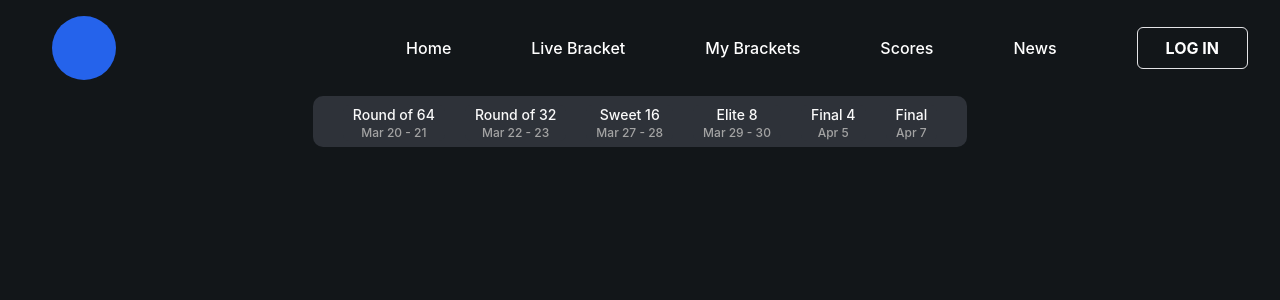
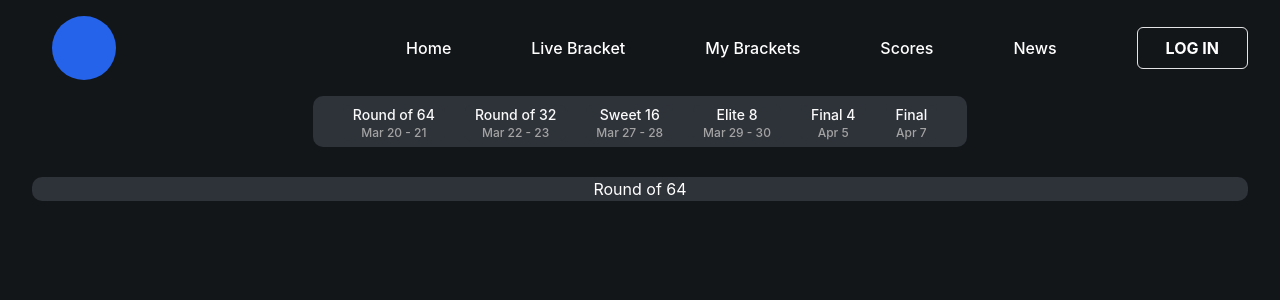
Before and after one commit to knbhagat/March-Madness-App, a React (Vite) app in the folder src/frontend-mm_app/: page /scores in a window 1280 px wide. Shown: the top 300 px of the page. Built offline with nearby package versions, Linux system fonts and the light colour scheme; no server answers.

Commit message:
added scores container that grows with the amount of boxes within it

```diff
--- a/src/frontend-mm_app/src/Pages/LiveScoresPage.tsx
+++ b/src/frontend-mm_app/src/Pages/LiveScoresPage.tsx
@@ -1,17 +1,42 @@
 import ButtonBar from "@/components/ui/buttonbar";
 import { Button } from "@/components/ui/button";
-import { useEffect } from "react";
-import grab_live_bracket_info from "./Bracket/LiveBracketPage";
+import { useEffect, useState } from "react";
 import logo from "./../images/logo.png";
 
 export function LiveScoresPage() {
 
-    var march_maddness_data = grab_live_bracket_info();
-    useEffect(() => {march_maddness_data}, []);
-    console.log(march_maddness_data.toDateString)
+    // useEffect(() => {march_maddness_data}, []);
 
-    const umm = async () => {
+    // const [items, setItems] = useState([]);
 
+    // useEffect(() => {
+    //     function grab_live_bracket_info() {
+    //       fetch("http://localhost:8000/get_bracket", {
+    //         method: "GET",
+    //       })
+    //         .then((response) => {
+    //             if (!response.ok) {
+    //             throw new Error("Failed to fetch brackets");
+    //             }
+    //             return response.json();
+    //         });
+    //     }
+    // grab_live_bracket_info();
+    // }, []);
+
+    // var march_maddness_data = grab_live_bracket_info();
+
+    function changeScores(buttonName){
+        document.getElementById("title").innerHTML = buttonName;
+
+        const newBox = document.createElement("div");
+        const newBox2 = document.createElement("div");
+
+        newBox.className = "score-box";
+        newBox2.className =  "score-box";
+
+        document.getElementById("boxes").appendChild(newBox);
+        document.getElementById("boxes").appendChild(newBox2);
 
     }
 
@@ -26,7 +51,8 @@ export function LiveScoresPage() {
         <div>
             <ButtonBar>
                 { buttons.map((buttonIndex) =>
-                <Button button={buttonIndex} className="live-scores-button">
+                <Button button={buttonIndex} className="live-scores-button"
+                        onClick={() => changeScores(buttonIndex.name)}>
                     <div>
                         <p className="whitespace-pre-line">
                             {buttonIndex.name}
@@ -39,6 +65,12 @@ export function LiveScoresPage() {
             ) }
 
             </ButtonBar>
+                <div className="scores-box-container">
+                    <p id="title">{buttons[0].name}</p>
+                    <div className="columns-2" id="boxes">
+
+                    </div>
+                </div>
         </div>
     );
 }
--- a/src/frontend-mm_app/src/index.css
+++ b/src/frontend-mm_app/src/index.css
@@ -30,6 +30,7 @@
   border-radius: 10px;
 }
 
+/*CSS for Live Scores Page Buttons*/
 .live-scores-button {
   padding-left: 10px;
   padding-right: 10px;
@@ -43,14 +44,25 @@
   background-color: var(--primary-color);
 }
 
+.scores-box-container {
+  margin: auto;
+  text-align: center;
+  width: 95%;
+  background-color: var(--live-scores-button-color);
+  color: white;
+
+  margin-top: 30px;
+  border-radius: 10px;
+}
+
 .score-box {
   margin: auto;
+  margin-bottom: 10px;
   text-align: center;
   width: 50%;
-  background-color: var(--live-scores-button-color);
+  background-color: #1a1b1e;
   color: white;
   padding: 10px 24px;
-  cursor: pointer;
   border-radius: 5px;
 }
 
```
